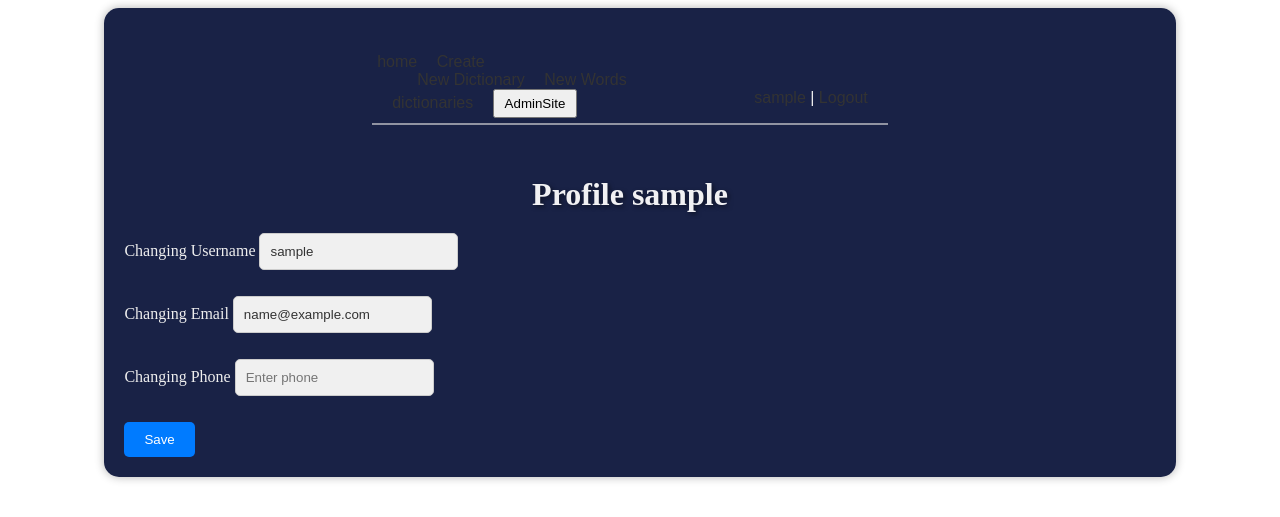
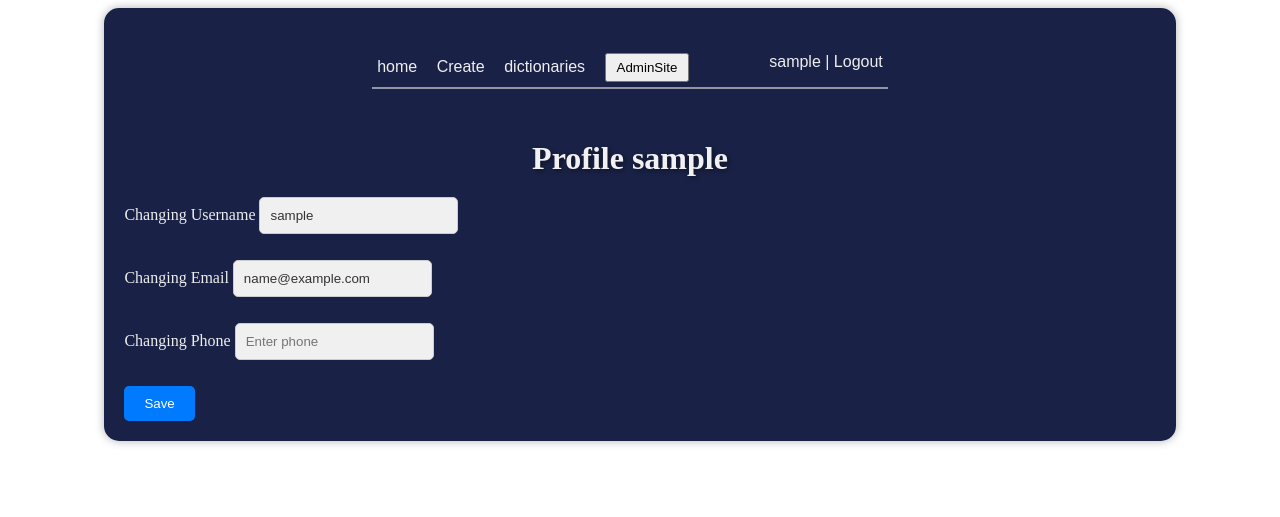
Before and after one commit to F-redy/assistant_in_learning_new_words, a Django app: page /users/profile/1 in a window 1280 px wide. Shown: the top 517 px of the page. Run offline with Django 4.2, Linux system fonts and the light colour scheme; the visitor is signed in with stand-in values (Sample User, id 1); data comes from the database, SQL or seed files in the repository.

Commit message:
add drop menu

```diff
--- a/static/my_project/css/styles_menu.css
+++ b/static/my_project/css/styles_menu.css
@@ -6,6 +6,38 @@
     font-style: normal;
     font-weight: 400;
 }
+
+/* Стили для выпадающего списка */
+.dropdown {
+    position: relative;
+    display: inline-block;
+}
+
+.dropdown-content {
+    display: none;
+    position: absolute;
+    min-width: 160px;
+    z-index: 1;
+    margin-top: 10px; /* Добавьте верхний отступ */
+
+}
+
+.dropdown:hover .dropdown-content {
+    display: block;
+}
+
+/* Дополнительные стили для пунктов выпадающего списка (при желании) */
+.dropdown-content li {
+    padding: 10px;
+    text-align: center;
+}
+
+
+.dropdown-content a {
+    text-decoration: none;
+    color: #333;
+}
+
 
 /* Стили для горизонтального меню */
 ul.menu {
@@ -23,7 +55,7 @@ ul.menu li {
 
 ul.menu a {
     text-decoration: none;
-    color: #333; /* Цвет текста пунктов меню по умолчанию */
+    color: #eeeeee; /* Цвет текста пунктов меню по умолчанию */
     transition: color 0.3s; /* Плавное изменение цвета текста при наведении */
 }
 
@@ -39,4 +71,5 @@ ul.menu button {
 /* Стили для выравнивания элемента по правой стороне */
 ul.menu .right-align {
     float: right;
+    margin: 0;
 }
```
